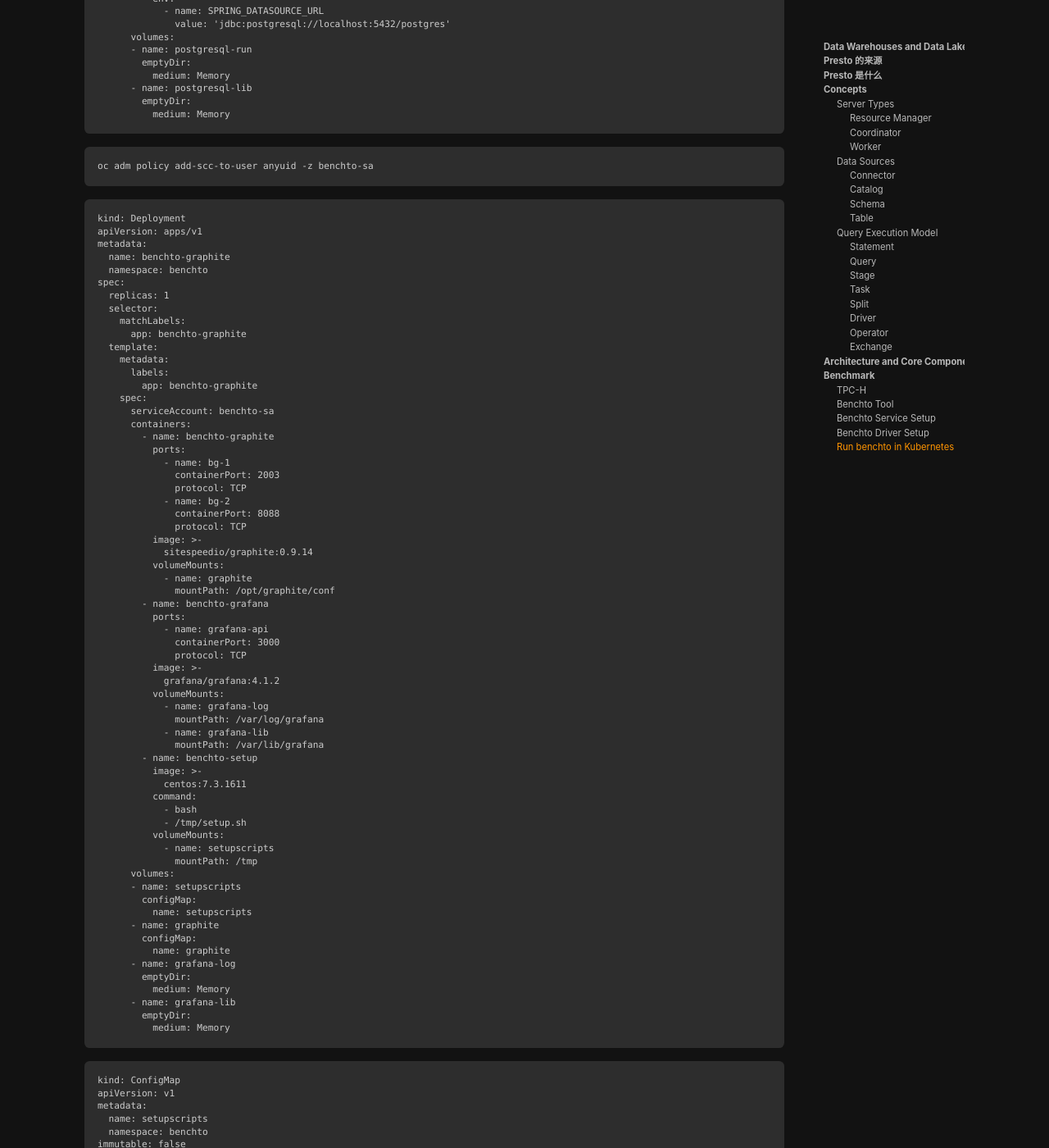
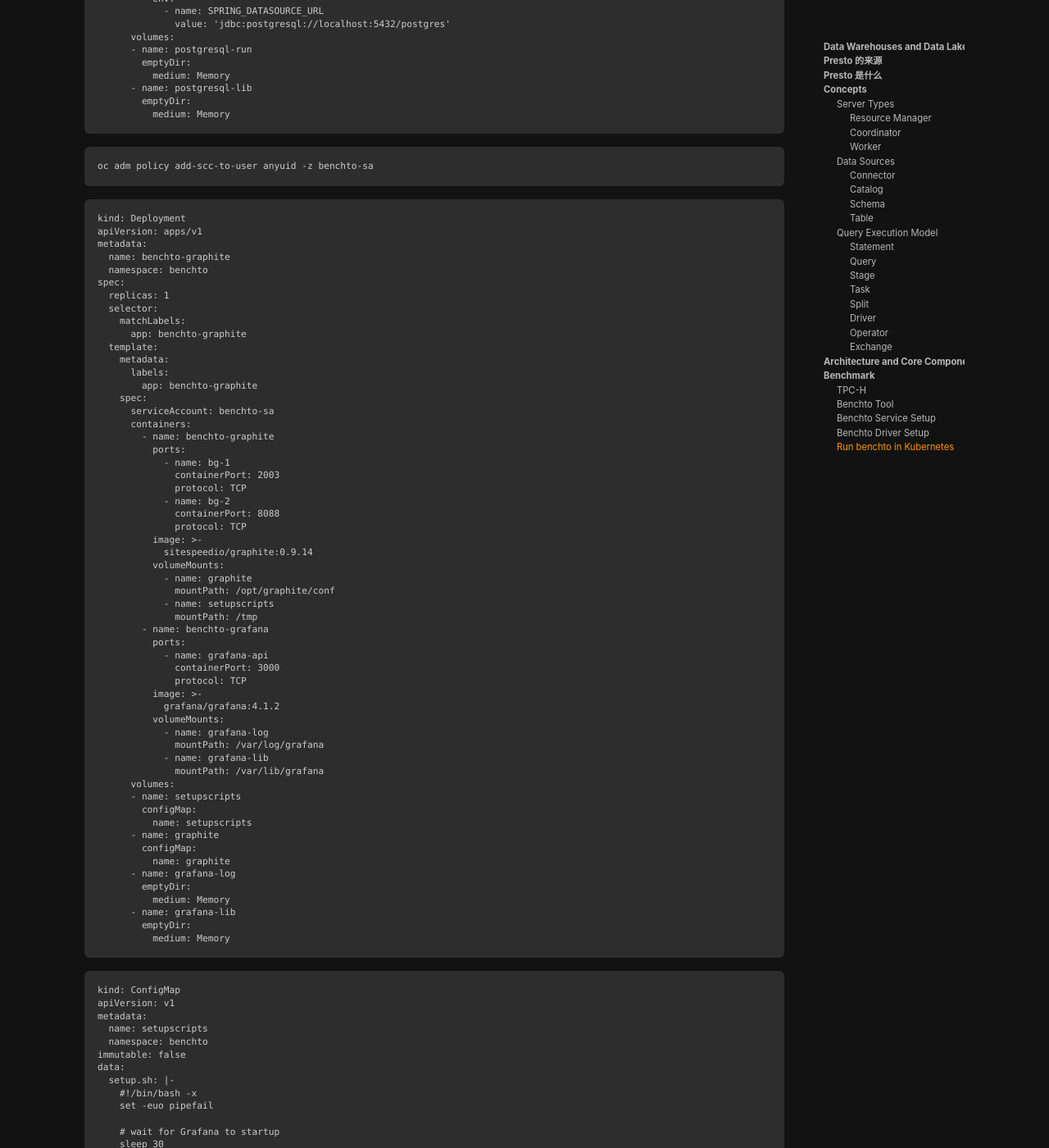
Before and after one commit to youhangwang/youhangwang.github.io, a Jekyll site: the page built from _posts/2023-07-05-presto.md, in a window 1280 px wide and 1400 px high, scrolled down 14151 px. Shown: the whole window at 82% size. Built offline with Jekyll 4.4.1, drawn with Linux system fonts in a browser that asks for light colours; nearby versions of some CDN libraries; some of the changed text lies outside the part shown.

Commit message:
add Run benchto in Kubernetes

```diff
--- a/_posts/2023-07-05-presto.md
+++ b/_posts/2023-07-05-presto.md
@@ -430,15 +432,6 @@ spec:
               mountPath: /var/log/grafana
             - name: grafana-lib
               mountPath: /var/lib/grafana
-        - name: benchto-setup
-          image: >-
-            centos:7.3.1611
-          command:
-            - bash
-            - /tmp/setup.sh
-          volumeMounts:
-            - name: setupscripts
-              mountPath: /tmp
       volumes:
       - name: setupscripts
         configMap:
@@ -471,13 +464,13 @@ data:
     sleep 30
 
     # add benchto-graphite data source to Grafana
-    curl "http://admin:admin@benchto-grafana:3000/api/datasources" \
+    curl "http://admin:admin@localhost:3000/api/datasources" \
       -X POST \
       -H 'Content-Type: application/json;charset=UTF-8' \
       --data-binary \
       '{"name":"Benchto graphite",
         "type":"graphite",
-        "url":"http://benchto-graphite:80",
+        "url":"http://localhost:80",
         "access":"proxy",
         "isDefault":true,
         "basicAuth":true,
```
Also changed, not shown: other parts of _posts/2023-07-05-presto.md (+2 -0 lines).
